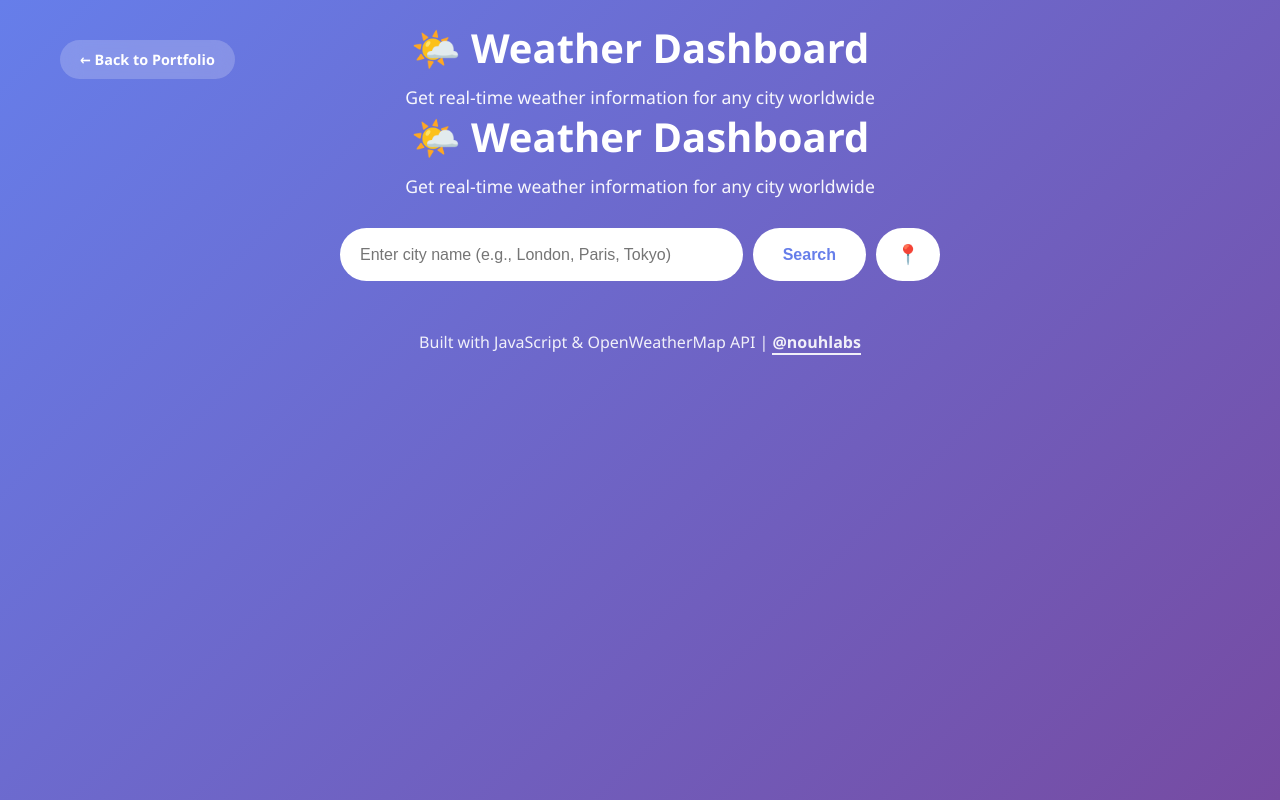
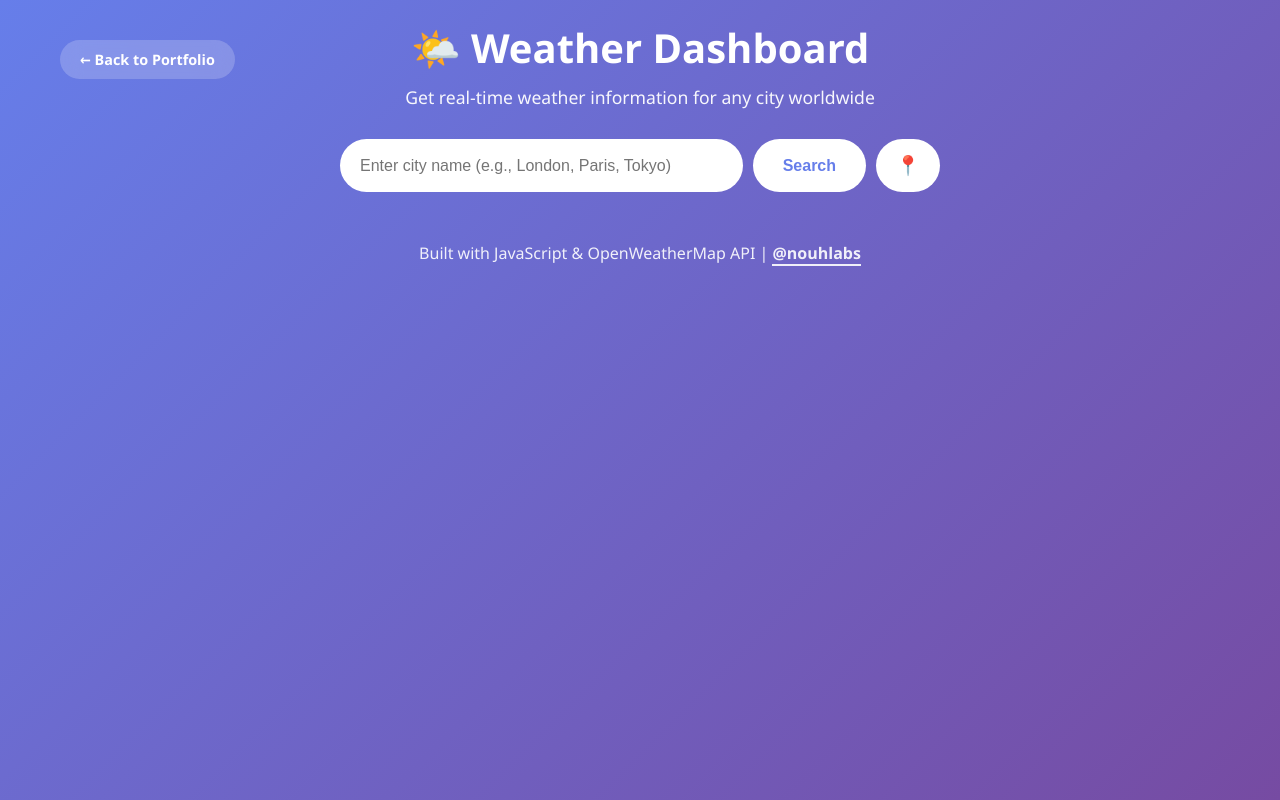
Before and after one commit to nouhlabs/weather-dashboard, a plain HTML site: page index.html in a window 1280 px wide. Drawn offline with Linux system fonts and the light colour scheme; no server answers.

Commit message:
Add files via upload

```diff
--- a/index.html
+++ b/index.html
@@ -9,12 +9,11 @@
 <body>
     <div class="container">
         <header>
+
     <a href="https://nouhlabs.github.io" class="back-btn">&#8592; Back to Portfolio</a>
     <h1>&#127780;&#65039; Weather Dashboard</h1>
     <p class="subtitle">Get real-time weather information for any city worldwide</p>
 
-            <h1>&#127780;&#65039; Weather Dashboard</h1>
-            <p class="subtitle">Get real-time weather information for any city worldwide</p>
         </header>
 
         <div class="search-box">
```
